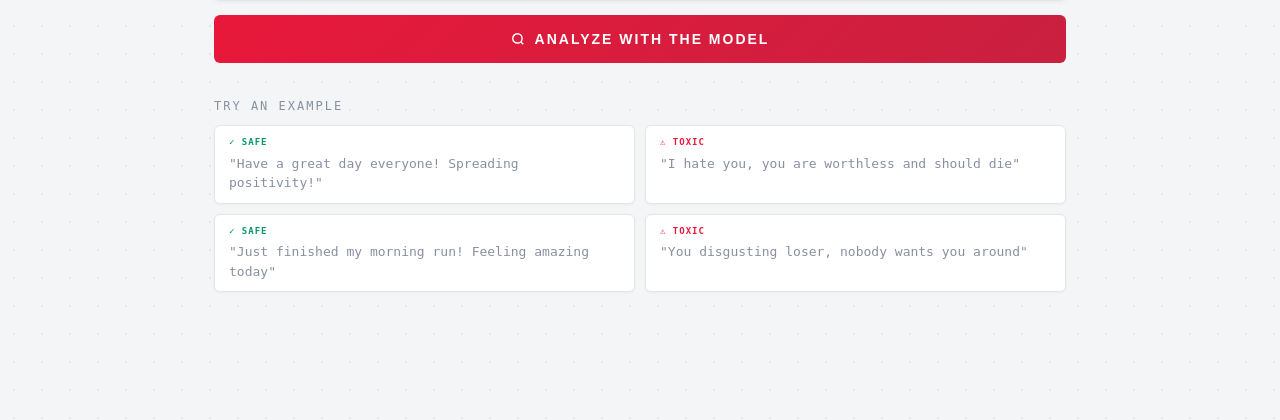
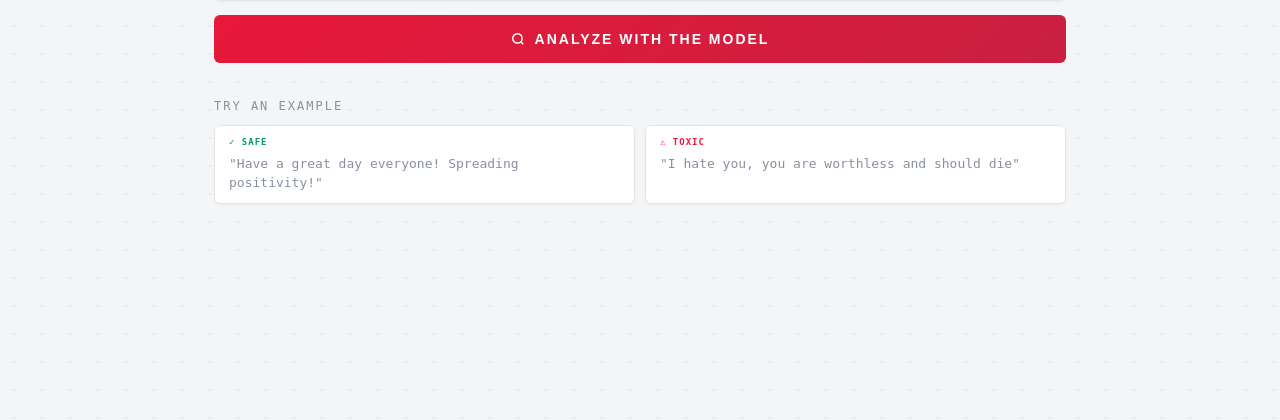
Before and after one commit to Aastha0625/ML-Models-GUI, a Flask app: page /text in a window 1280 px wide. Shown: the part 380-800 px from the top of the page. Run offline with Flask 3, Linux system fonts and the light colour scheme; parts of the project's set-up code (start-up, migrations or seed data) failed here and were passed over.

Commit message:
change in text html

```diff
--- a/templates/text.html
+++ b/templates/text.html
@@ -611,18 +611,6 @@
         <span class="chip-tag toxic-tag">⚠ Toxic</span>
         "I hate you, you are worthless and should die"
       </div>
-      <div class="example-chip"
-           onclick="loadExample(this.dataset.text)"
-           data-text="Just finished my morning run! Feeling amazing today">
-        <span class="chip-tag safe-tag">✓ Safe</span>
-        "Just finished my morning run! Feeling amazing today"
-      </div>
-      <div class="example-chip"
-           onclick="loadExample(this.dataset.text)"
-           data-text="You disgusting loser, nobody wants you around">
-        <span class="chip-tag toxic-tag">⚠ Toxic</span>
-        "You disgusting loser, nobody wants you around"
-      </div>
     </div>
   </section>
 
```
Also changed, not shown: static/uploads/8eabcc1b.jpg (added).
